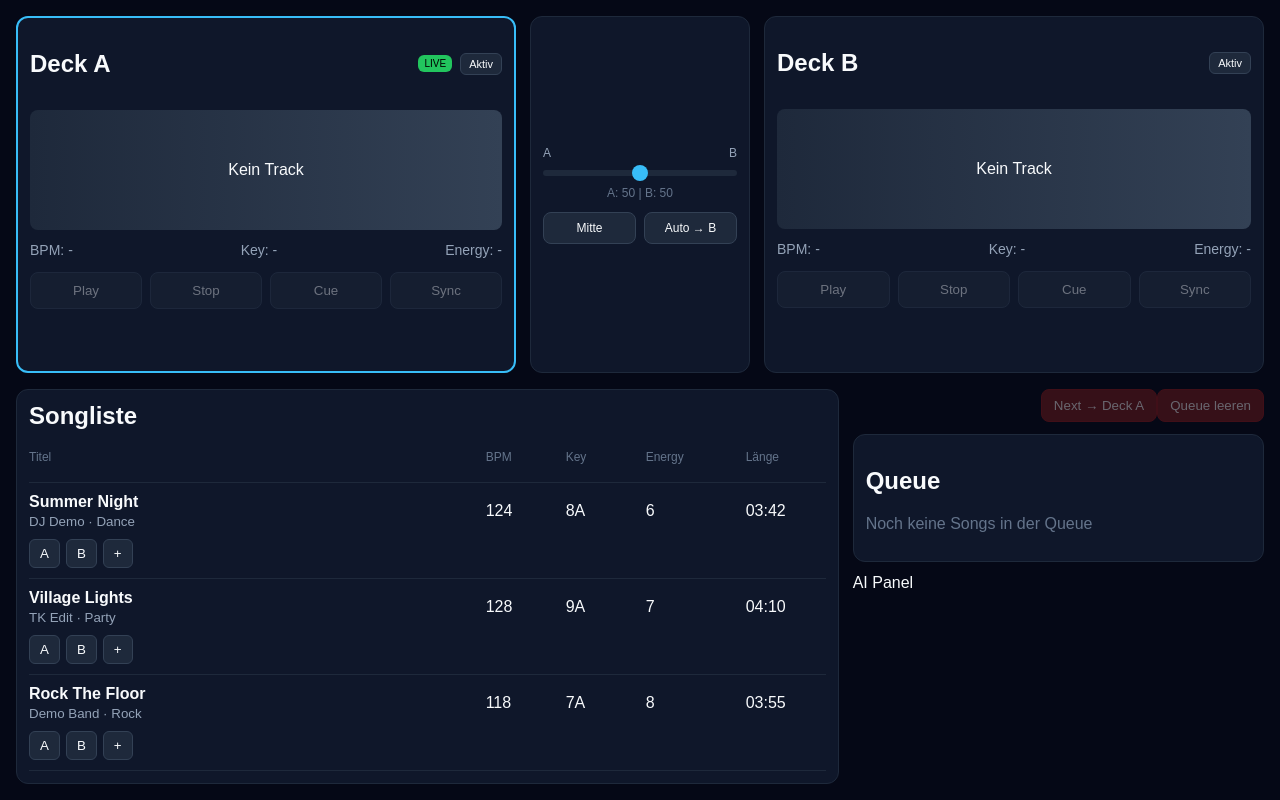
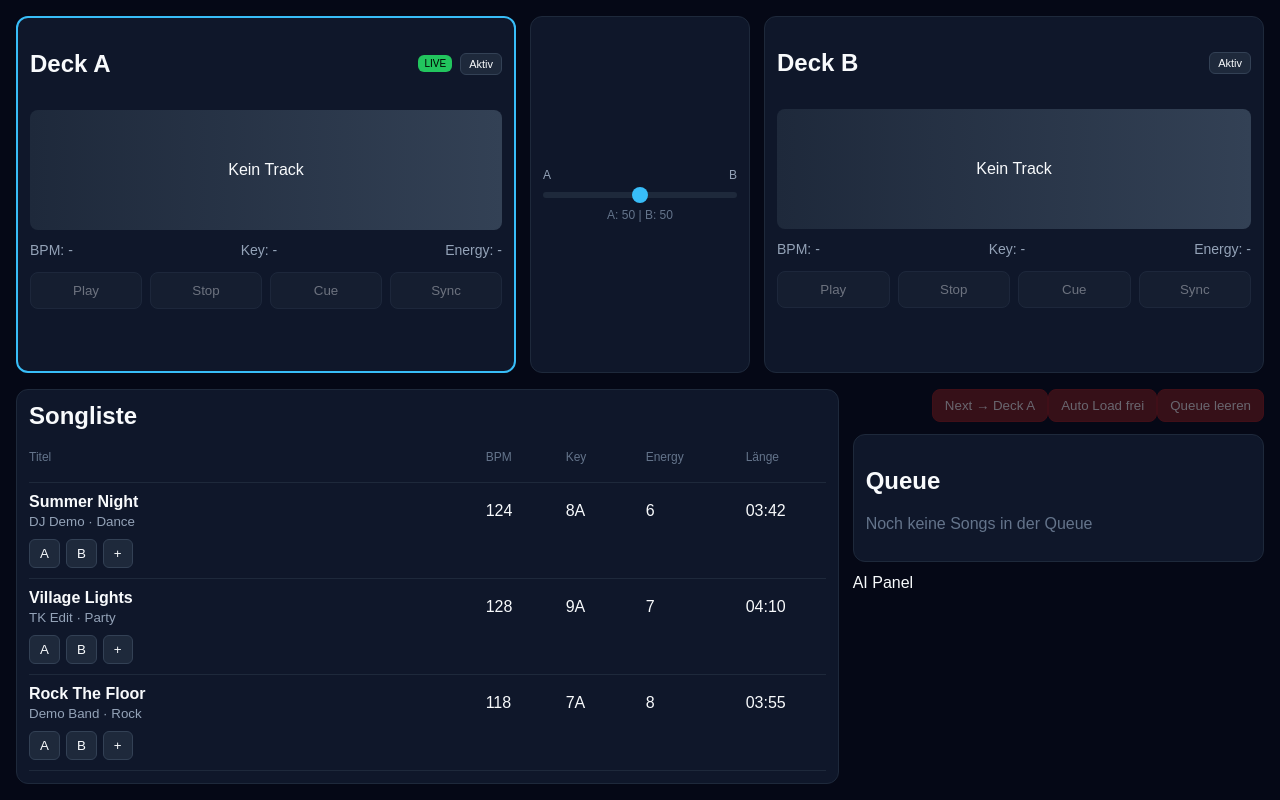
Before and after one commit to thomas-2026-dorf/mac-ki-dj, a React (Vite) app: page / in a window 1280 px wide. Built offline with nearby package versions, Linux system fonts and the light colour scheme.

Commit message:
Crossfader steuert aktives Deck

```diff
--- a/src/App.tsx
+++ b/src/App.tsx
@@ -85,6 +85,47 @@ function App() {
     setQueue(remainingQueue);
   }
 
+  function autoLoadFreeDeck() {
+    if (queue.length === 0) return;
+    if (deckATrack && deckBTrack) return;
+
+    const [nextTrack, ...remainingQueue] = queue;
+
+    if (!deckBTrack && activeDeck === "A") {
+      setDeckBTrack(nextTrack);
+      setNextDeck("A");
+    } else if (!deckATrack && activeDeck === "B") {
+      setDeckATrack(nextTrack);
+      setNextDeck("B");
+    } else if (!deckATrack) {
+      setDeckATrack(nextTrack);
+      setNextDeck("B");
+    } else if (!deckBTrack) {
+      setDeckBTrack(nextTrack);
+      setNextDeck("A");
+    }
+
+    setQueue(remainingQueue);
+  }
+
+  function prepareNextForDeck(playingDeck: "A" | "B") {
+    if (queue.length === 0) return;
+
+    const [nextTrack, ...remainingQueue] = queue;
+
+    if (playingDeck === "A" && !deckBTrack) {
+      setDeckBTrack(nextTrack);
+      setNextDeck("A");
+      setQueue(remainingQueue);
+    }
+
+    if (playingDeck === "B" && !deckATrack) {
+      setDeckATrack(nextTrack);
+      setNextDeck("B");
+      setQueue(remainingQueue);
+    }
+  }
+
   return (
     <div className="app">
       <div className="top">
@@ -93,15 +134,17 @@ function App() {
           track={deckATrack}
           isActive={activeDeck === "A"}
           onActivate={() => setActiveDeck("A")}
+          onPlay={() => prepareNextForDeck("A")}
         />
 
-        <Crossfader />
+        <Crossfader onActiveDeckChange={setActiveDeck} />
 
         <Deck
           title="Deck B"
           track={deckBTrack}
           isActive={activeDeck === "B"}
           onActivate={() => setActiveDeck("B")}
+          onPlay={() => prepareNextForDeck("B")}
         />
       </div>
 
@@ -116,6 +159,13 @@ function App() {
           <div className="queue-actions">
             <button onClick={loadNextTrack} disabled={queue.length === 0}>
               Next → Deck {nextDeck}
+            </button>
+
+            <button
+              onClick={autoLoadFreeDeck}
+              disabled={queue.length === 0 || (!!deckATrack && !!deckBTrack)}
+            >
+              Auto Load frei
             </button>
 
             <button onClick={clearQueue} disabled={queue.length === 0}>
--- a/src/components/Crossfader.tsx
+++ b/src/components/Crossfader.tsx
@@ -1,32 +1,22 @@
 import { useState } from "react";
 
-export default function Crossfader() {
+type CrossfaderProps = {
+    onActiveDeckChange: (deck: "A" | "B") => void;
+};
+
+export default function Crossfader({ onActiveDeckChange }: CrossfaderProps) {
     const [value, setValue] = useState(50);
-    const [isAutoFading, setIsAutoFading] = useState(false);
 
-    function autoFadeToB() {
-        if (isAutoFading) return;
+    function handleChange(nextValue: number) {
+        setValue(nextValue);
 
-        setIsAutoFading(true);
-        setValue(0);
+        if (nextValue < 50) {
+            onActiveDeckChange("A");
+        }
 
-        let current = 0;
-
-        const timer = window.setInterval(() => {
-            current += 5;
-            setValue(current);
-
-            if (current >= 100) {
-                window.clearInterval(timer);
-                setValue(100);
-                setIsAutoFading(false);
-            }
-        }, 100);
-    }
-
-    function resetCenter() {
-        if (isAutoFading) return;
-        setValue(50);
+        if (nextValue > 50) {
+            onActiveDeckChange("B");
+        }
     }
 
     return (
@@ -41,24 +31,13 @@ export default function Crossfader() {
                 min="0"
                 max="100"
                 value={value}
-                onChange={(e) => setValue(Number(e.target.value))}
+                onChange={(e) => handleChange(Number(e.target.value))}
                 className="fader"
-                disabled={isAutoFading}
             />
 
             <div className="value">
                 A: {100 - value} | B: {value}
             </div>
-
-            <div className="crossfader-buttons">
-                <button onClick={resetCenter} disabled={isAutoFading}>
-                    Mitte
-                </button>
-
-                <button onClick={autoFadeToB} disabled={isAutoFading}>
-                    {isAutoFading ? "Auto läuft..." : "Auto → B"}
-                </button>
-            </div>
         </div>
     );
 }
--- a/src/components/Deck.tsx
+++ b/src/components/Deck.tsx
@@ -6,6 +6,7 @@ type DeckProps = {
     track?: Track;
     isActive?: boolean;
     onActivate?: () => void;
+    onPlay?: () => void;
 };
 
 export default function Deck({
@@ -13,11 +14,20 @@ export default function Deck({
     track,
     isActive,
     onActivate,
+    onPlay,
 }: DeckProps) {
     const [isPlaying, setIsPlaying] = useState(false);
 
     function handlePlayPause() {
-        setIsPlaying((v) => !v);
+        setIsPlaying((current) => {
+            const next = !current;
+
+            if (next) {
+                onPlay?.();
+            }
+
+            return next;
+        });
     }
 
     function handleStop() {
```
